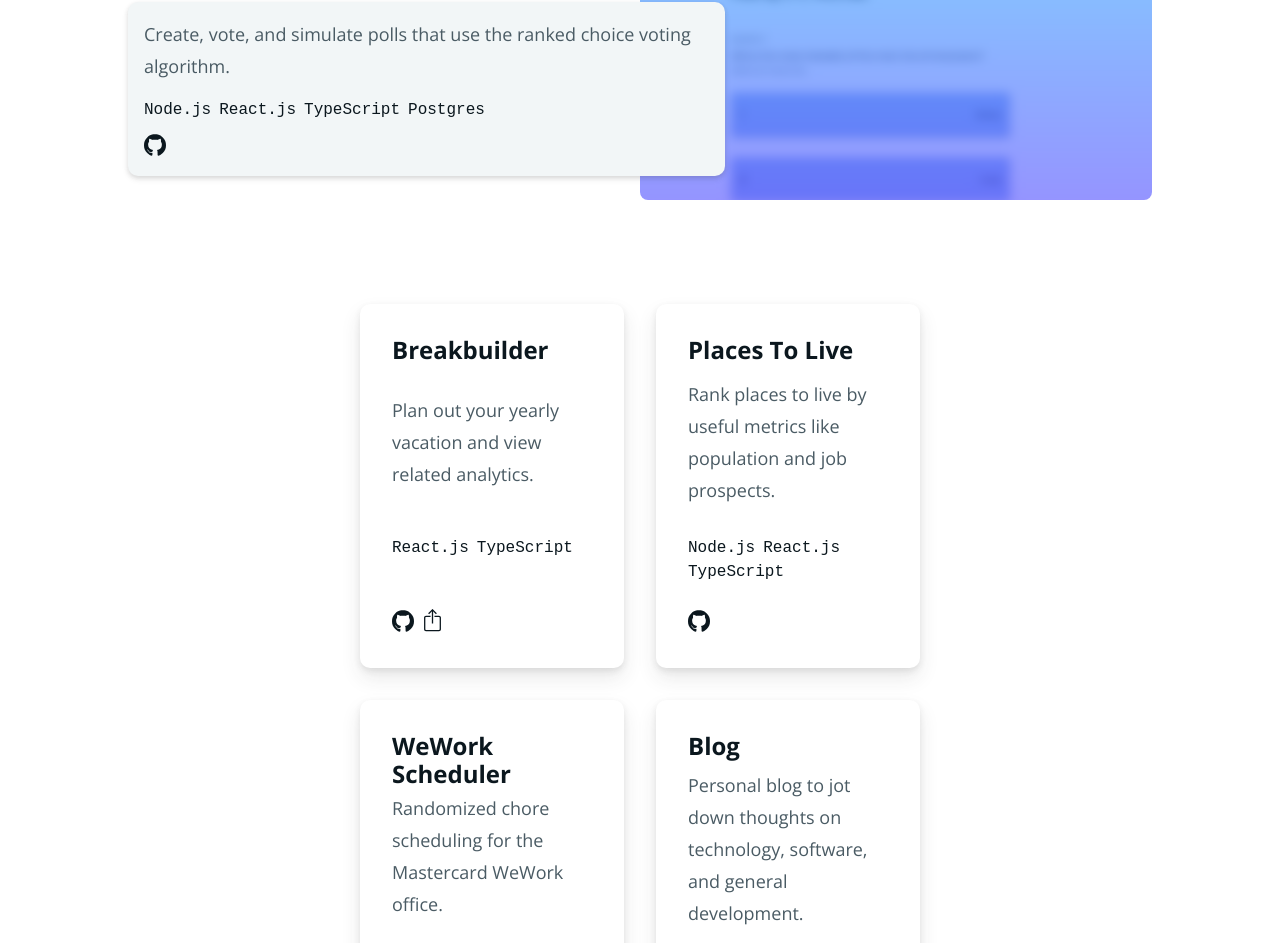
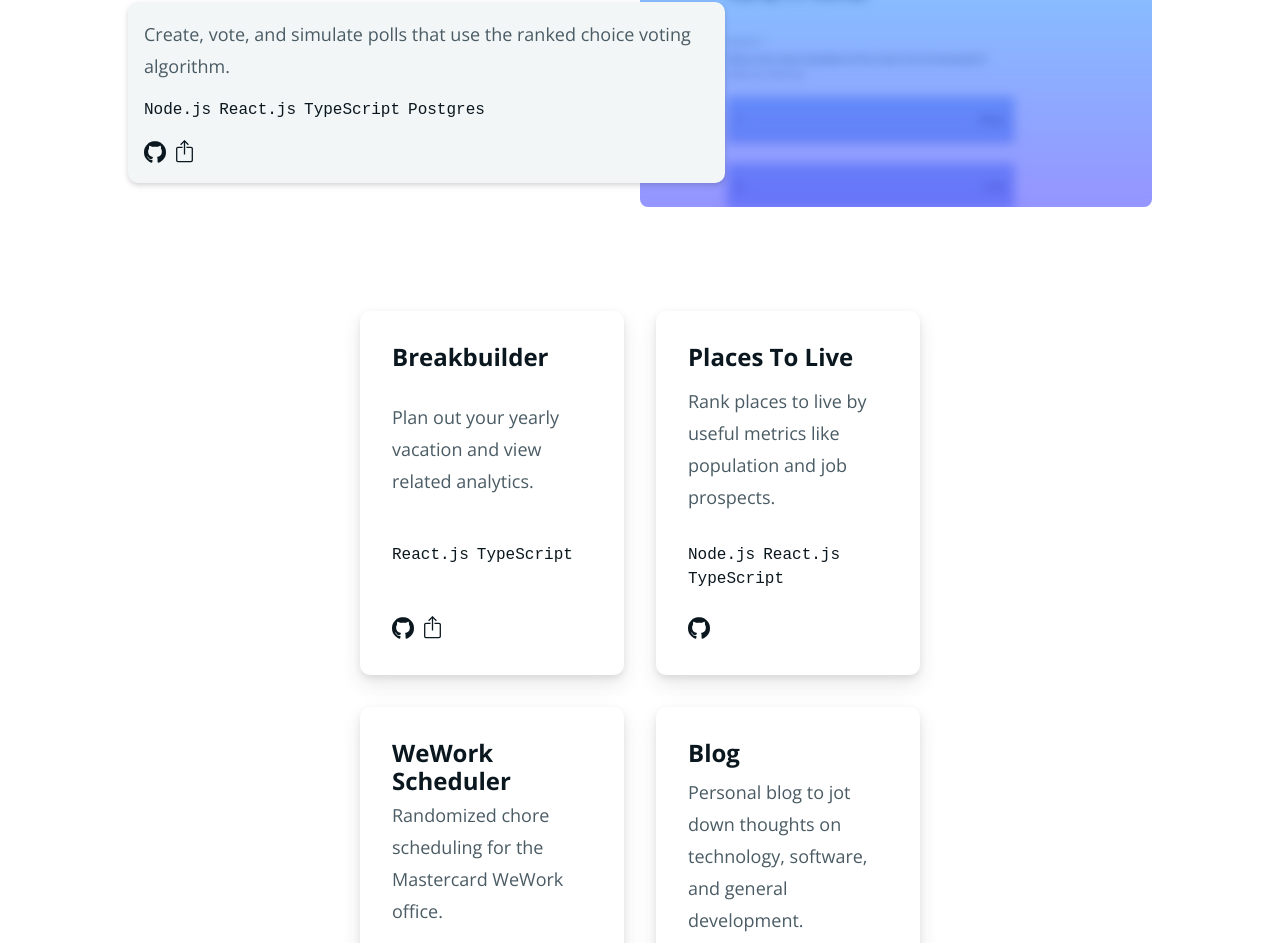
Before and after one commit to nickjmorrow/portfolio, a Next.js app: page / in a window 1280 px wide. Shown: the part 3391-4334 px from the top of the page. Built offline with nearby package versions, Linux system fonts and the light colour scheme.

Commit message:
Update Ranked Choice to have demo link.

```diff
--- a/modules/core/data.ts
+++ b/modules/core/data.ts
@@ -187,7 +187,7 @@ const rankedChoice: Project = {
   tagline:
     "Create, vote, and simulate polls that use the ranked choice voting algorithm.",
   githubUrl: "https://github.com/nickjmorrow/ranked-choice",
-  demoUrl: null,
+  demoUrl: "https://ranked-choice.netlify.app/",
   fileName: "ranked_choice.png"
 };
 
--- a/modules/landing/Landing.tsx
+++ b/modules/landing/Landing.tsx
@@ -18,6 +18,7 @@ export const Landing: React.FC = () => {
           <InnerNavLinkContainer>
             {navLinks.map(nl => (
               <AnchorLink
+                key={nl.label}
                 href={`#${nl.label}`}
                 style={{ textDecoration: "none" }}
               >
```
